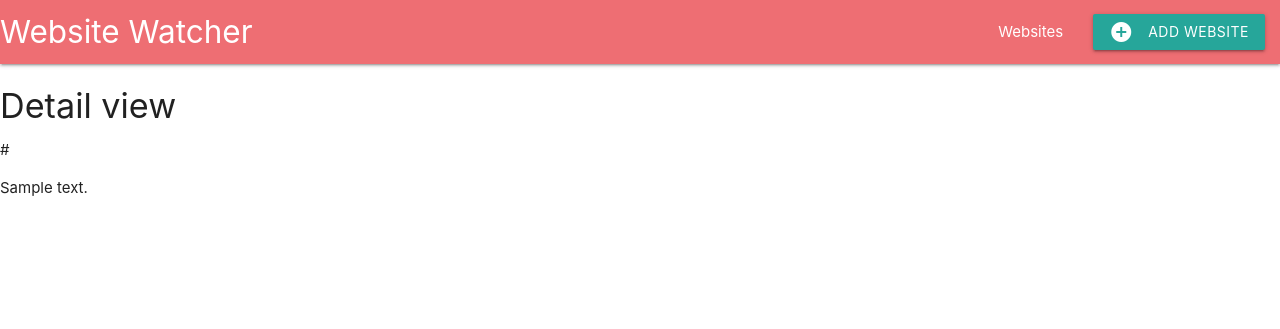
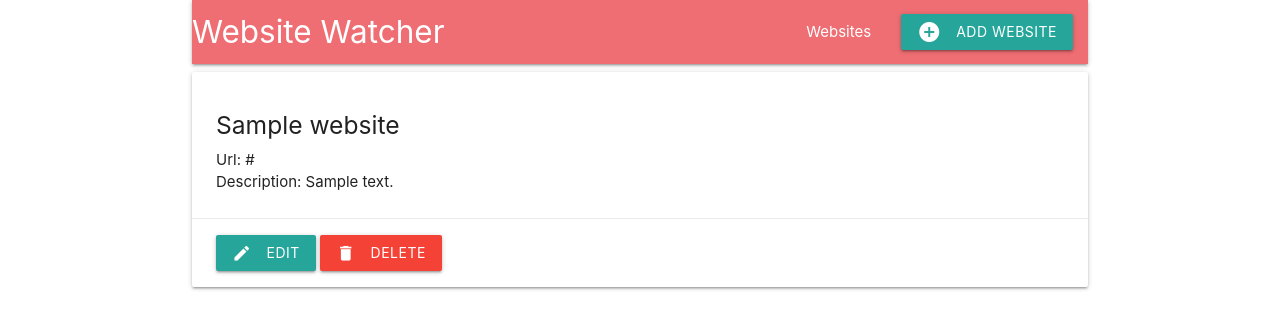
Before and after one commit to robertklim/website-watcher, a Django app: page /websites/1 in a window 1280 px wide. Shown: the top 329 px of the page. Run offline with Django 3.2, Linux system fonts and the light colour scheme; a user stored in the database is signed in; tables that the repository leaves empty hold one stand-in row (values such as "Sample post").

Commit message:
Add some UI elements to improve CRUD operations

```diff
--- a/src/templates/base.html
+++ b/src/templates/base.html
@@ -8,11 +8,11 @@
     <title>Website Watcher</title>
 </head>
 <body>
-    <div class="grid-container">
-        <div class="grid-header">
+    <div class="container">
+        <div class="header">
             {% include 'snippets/nav.html' %}
         </div>
-        <div class="grid-main">
+        <div class="content">
             {% block content %}{% endblock content %}
         </div>
     </div>
--- a/src/websites/models.py
+++ b/src/websites/models.py
@@ -16,4 +16,4 @@ class Website(models.Model):
         return self.name
 
     def get_absolute_url(self):
-        return reverse('websites:website-update', kwargs={'pk': self.pk})
+        return reverse('websites:website-detail', kwargs={'pk': self.pk})
--- a/src/websites/templates/websites/website_detail.html
+++ b/src/websites/templates/websites/website_detail.html
@@ -2,9 +2,24 @@
 
 {% block content %}
 
-    <h4>Detail view</h4>
-    <p>{{ objects.name }}</p>
-    <p>{{ object.url }}</p>
-    <p>{{ object.description }}</p>
+    <div class="card horizontal">
+        <div class="card-stacked">
+            <div class="card-content">
+                <h5>{{ object.name }}</h5>
+                <p>Url: {{ object.url }}</p>
+                <p>Description: {{ object.description }}</p>
+            </div>
+            <div class="card-action">
+                <a href="{{ object.get_absolute_url }}/update/" class="waves-effect waves-light btn">
+                    Edit
+                    <i class="material-icons left">edit</i>
+                </a>
+                <a href="{{ object.get_absolute_url }}/delete/" class="waves-effect waves-light btn red">
+                    Delete
+                    <i class="material-icons left">delete</i>
+                </a>
+            </div>
+        </div>
+    </div>
 
 {% endblock content %}
```
Also changed, not shown: src/websites/templates/websites/website_list.html (+13 -3 lines).
